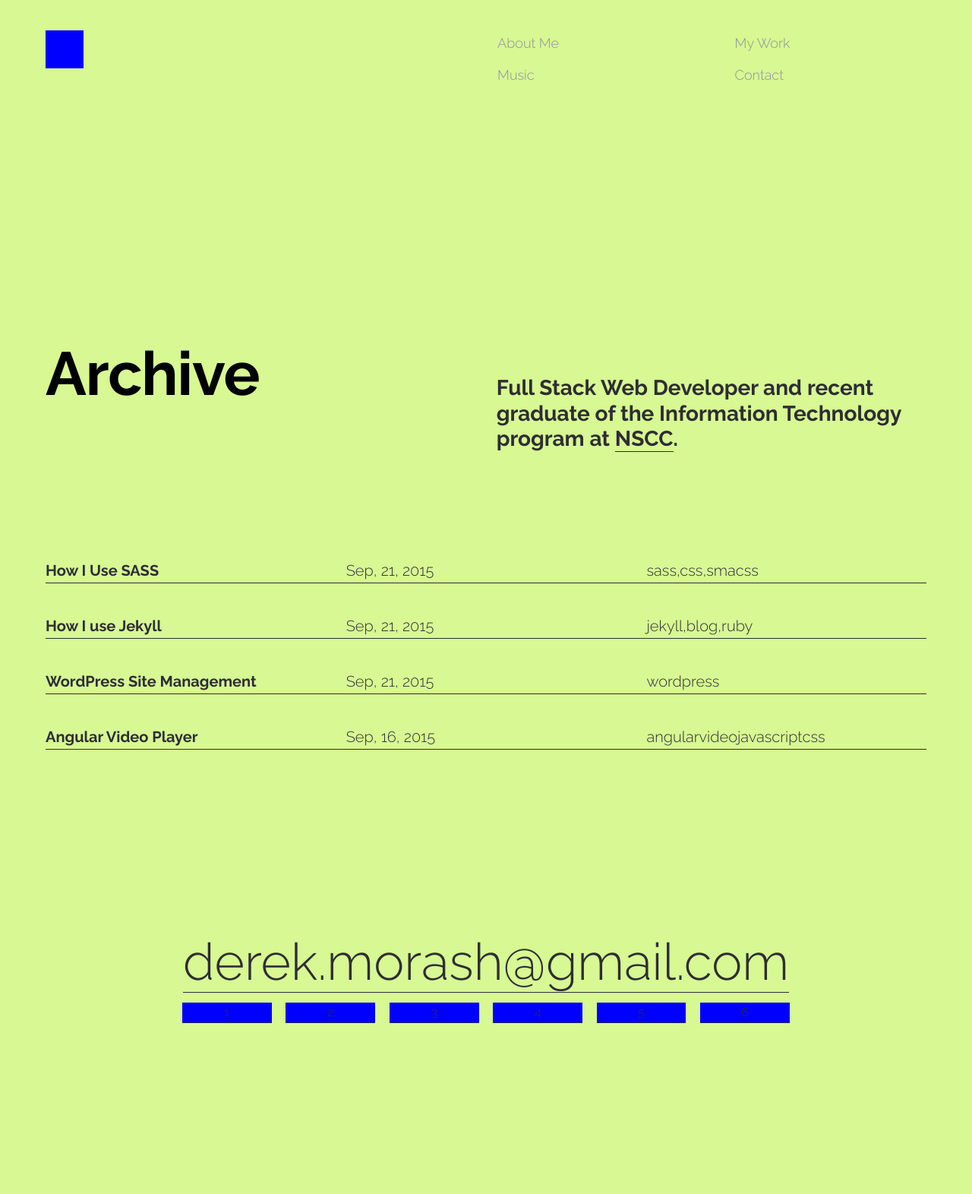
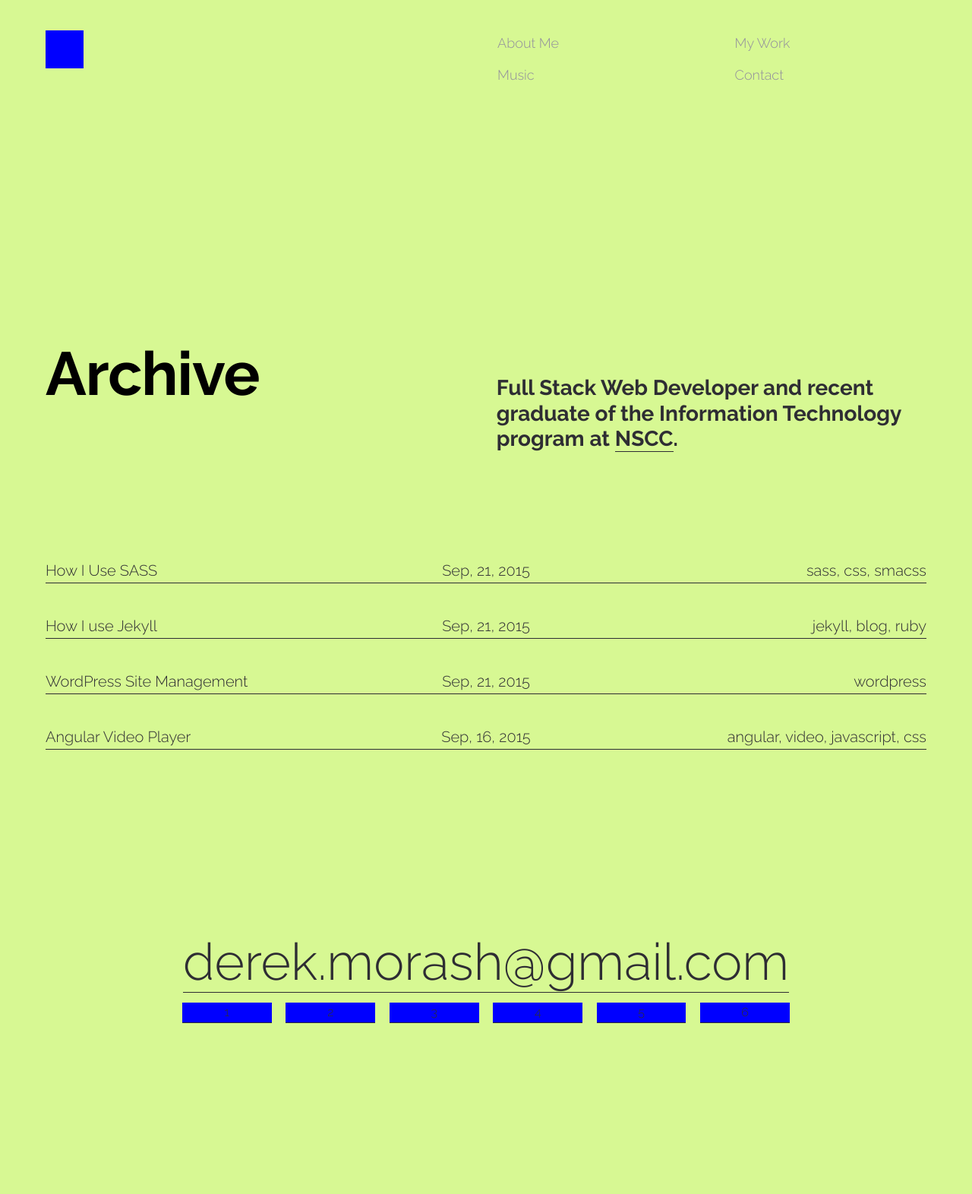
Before and after one commit to derekmorash/New-Portfolio, a Jekyll site: the page built from archive/index.html, in a window 1280 px wide. Shown: the whole page at 76% size. Built offline with Jekyll 4.4.1, drawn with Linux system fonts in a browser that asks for light colours; nearby versions of some CDN libraries.

Commit message:
fixed tag seperation and cleaned up styles for archive page

```diff
--- a/_includes/archive.html
+++ b/_includes/archive.html
@@ -3,31 +3,13 @@
   <a href="{{ post.url }}" class="archive--posts--card">
     <span>{{ post.title }}</span>
     <span>{{ post.date | date: "%b, %d, %Y" }}</span>
-    <span>{{ post.tags }}</span>
+    <span>
+      <!-- {{ post.tags }} -->
+      {% for tag in post.tags %}
+        {{ tag }}
+      {% endfor %}
+    </span>
   </a>
   {% endfor %}
 
-  <!-- This loops through the paginated posts -->
-  <!-- {% for post in paginator.posts %}
-    <h2><a href="{{ post.url }}">{{ post.title }}</a></h2>
-    <p>
-      <span class="date">{{ post.date | date: "%b, %d, %Y" }}</span>
-    </p>
-  {% endfor %} -->
-
-  <!-- Pagination links -->
-  <!-- <div class="pagination">
-    {% if paginator.previous_page %}
-      <a href="{{ paginator.previous_page_path }}" class="previous">Previous</a>
-    {% else %}
-      <span class="previous">Previous</span>
-    {% endif %}
-    <span class="page_number ">Page: {{ paginator.page }} of {{ paginator.total_pages }}</span>
-    {% if paginator.next_page %}
-      <a href="{{ paginator.next_page_path }}" class="next">Next</a>
-    {% else %}
-      <span class="next ">Next</span>
-    {% endif %}
-  </div> -->
-
 </section>
--- a/assets/css/main.css
+++ b/assets/css/main.css
@@ -1220,8 +1220,10 @@
         margin-right: 0; }
       .archive--posts a span:nth-child(3n+1) {
         clear: left; }
-      .archive--posts a span:nth-child(1) {
-        font-weight: 700; }
+      .archive--posts a span:nth-child(2) {
+        text-align: center; }
+      .archive--posts a span:nth-child(3) {
+        text-align: right; }
     .archive--posts a:hover {
       color: #2E2D33;
       border-bottom: 1px solid #2E2D33; }
```
Also changed, not shown: _includes/work.html (+7 -3 lines), _posts/2015-09-16-video-player.md (+1 -5 lines), assets/css/3-layouts/_archive.sass (+5 -2 lines).
